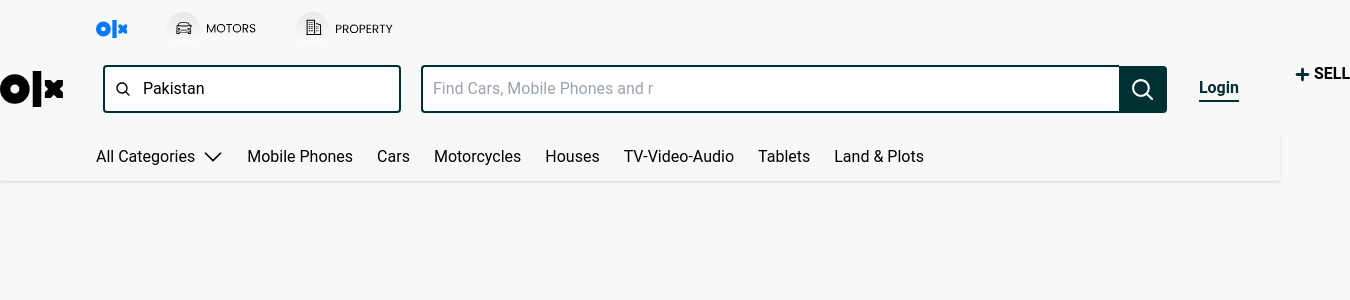
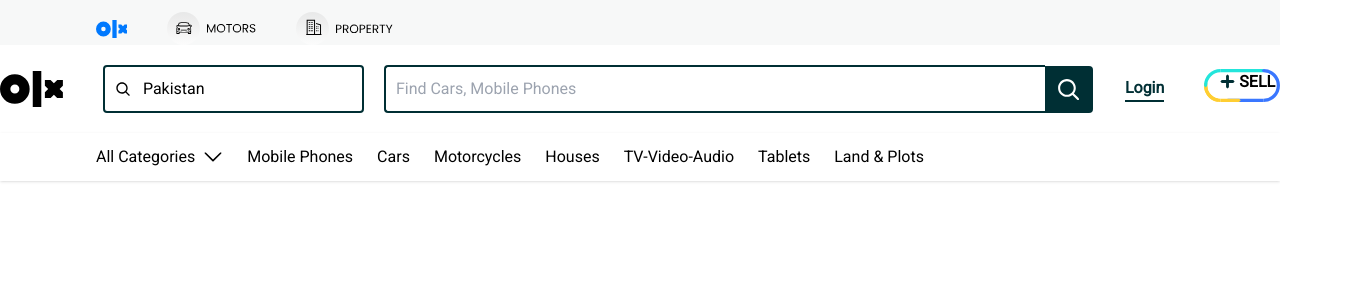
Before and after one commit to MUDDUSSIR-RAZA/Olx-Xlone, a Next.js app: page / in a window 1280 px wide. Shown: the top 300 px of the page, 1350 px wide, since content can reach past the window. Built offline with nearby package versions, Linux system fonts and the light colour scheme.

Commit message:
Update globals.css

```diff
--- a/src/styles/globals.css
+++ b/src/styles/globals.css
@@ -1,7 +1,8 @@
+@import url('https://fonts.googleapis.com/css2?family=Nunito&family=Roboto&display=swap');
 @tailwind base;
 @tailwind components;
 @tailwind utilities;
 
-body {
+/* body {
     background-color: #f7f8f8;
-}
+} */
```
